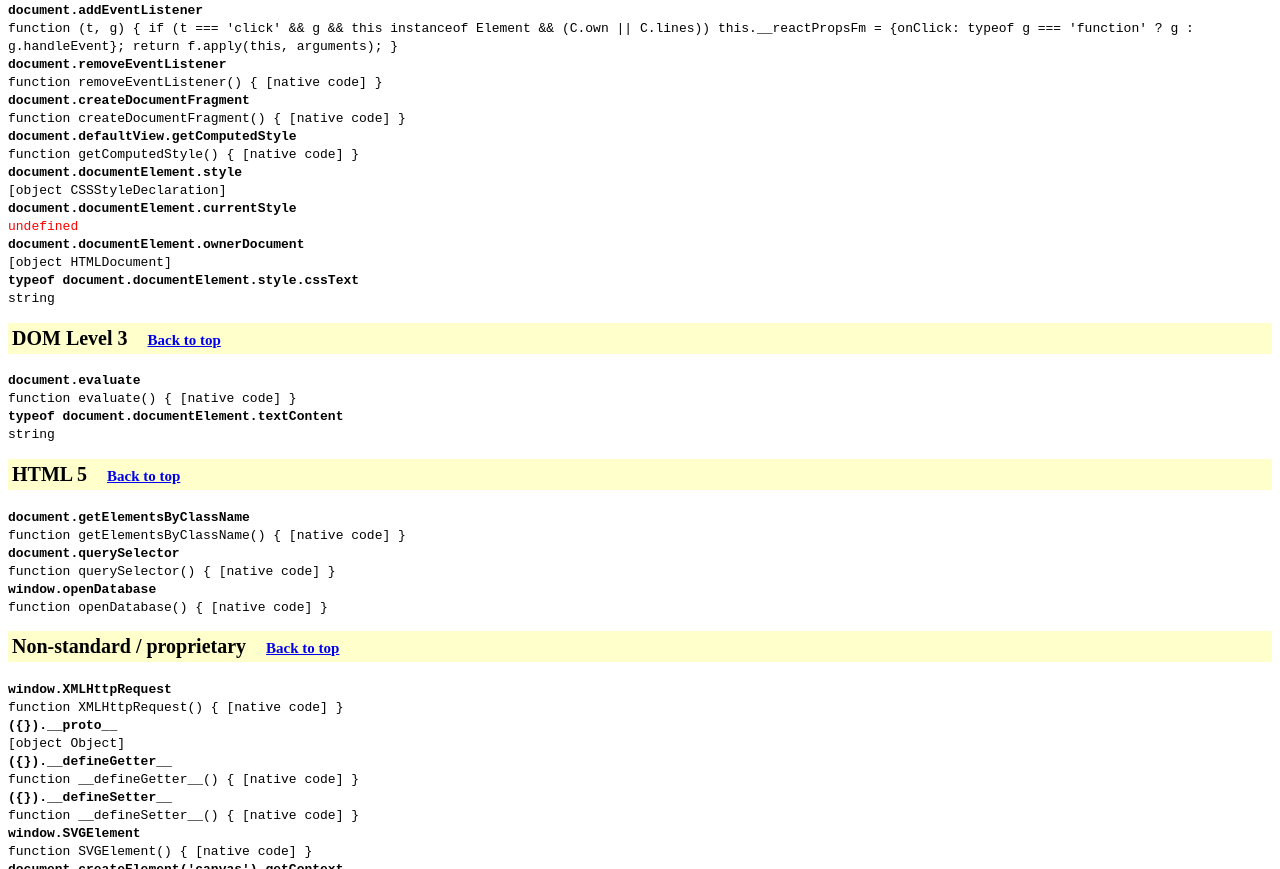
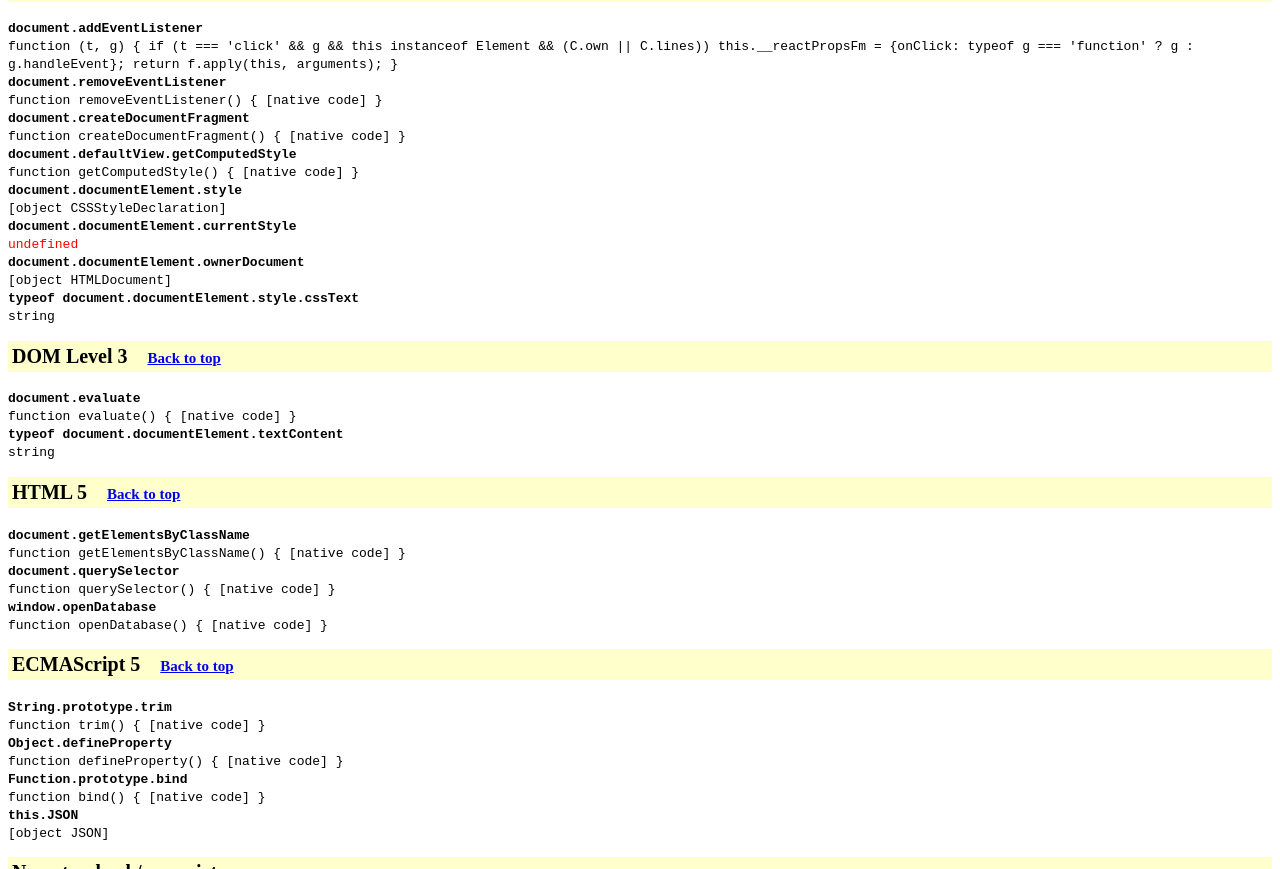
Before and after one commit to kangax/js-checker, a plain HTML site: page index.html in a window 1280 px wide. Shown: the part 1931-2800 px from the top of the page. Drawn offline with Linux system fonts and the light colour scheme.

Commit message:
Add few ES5 checks — JSON, String#trim, Function#bind, Object.defineProperty.

```diff
--- a/index.html
+++ b/index.html
@@ -36,6 +36,7 @@
       <li><a href="#dom-2" title="Skip to DOM Level 2 tests">DOM Level 2</a></li>
       <li><a href="#dom-3" title="Skip to DOM Level 3 tests">DOM Level 3</a></li>
       <li><a href="#html-5" title="Skip to HTML5 tests">HTML5</a></li>
+      <li><a href="#es5" title="Skip to ECMAScript 5 tests">ECMAScript 5</a></li>
       <li><a href="#non-standard" title="Skip to Non-standard/proprietary tests">Non-sandard/Proprietary</a></li>
     </ul>
 
--- a/master.js
+++ b/master.js
@@ -95,6 +95,12 @@
   w('document.querySelector');
   w('window.openDatabase');
 
+  document.write('<h2 id="es5">ECMAScript 5 ' + backToTopAnchor + '</h2>');
+  w('String.prototype.trim');
+  w('Object.defineProperty');
+  w('Function.prototype.bind');
+  w('this.JSON');
+
   document.write('<h2 id="non-standard">Non-standard / proprietary ' + backToTopAnchor + '</h2>');
   w('window.XMLHttpRequest');
   w('({}).__proto__');
```
